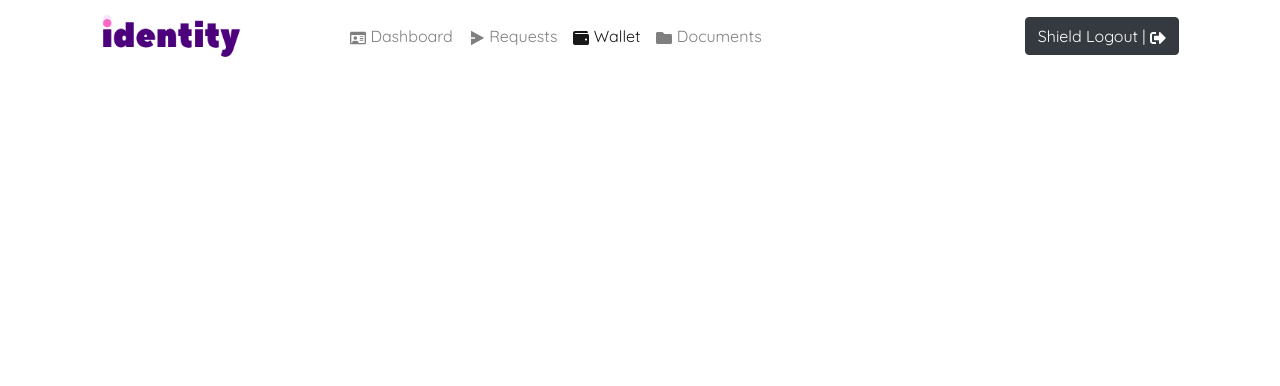
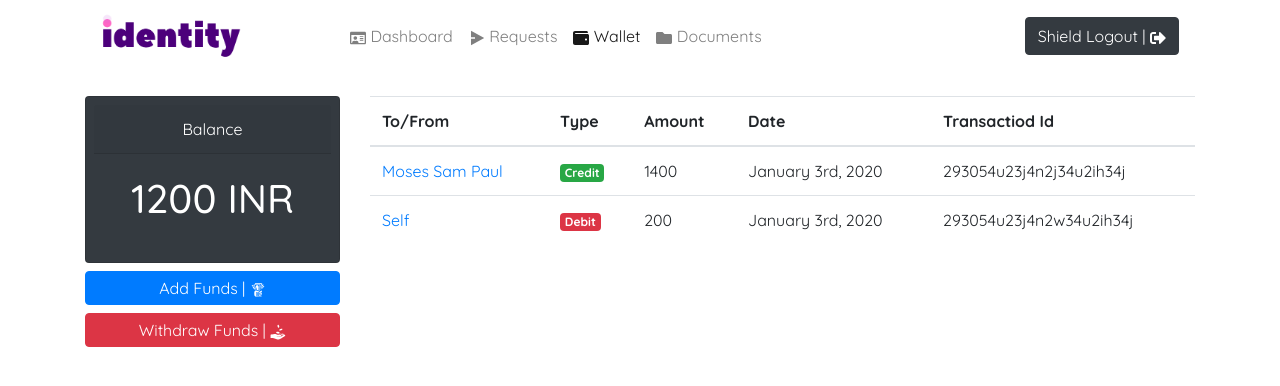
Before and after one commit to TheThirdPillar/Identity, a Next.js app in the folder identity-web-app/: page /user/wallet in a window 1280 px wide. Shown: the top 386 px of the page. Built offline with nearby package versions, Linux system fonts and the light colour scheme.

Commit message:
Added the wallet page

```diff
--- /dev/null
+++ b/identity-web-app/components/WalletCard.js
@@ -0,0 +1,43 @@
+import Row from 'react-bootstrap/Row'
+import Col from 'react-bootstrap/Col'
+import Card from 'react-bootstrap/Card'
+import Button from 'react-bootstrap/Button'
+
+import styles from '../styles/Home.module.css'
+import { GiReceiveMoney, GiTakeMyMoney } from 'react-icons/gi'
+
+function WalletCard(props) {
+  return (
+    <>
+      <Col xs={12} md={12} lg={3}>
+        <Row>
+          <Col xs={12} md={12} lg={12}>
+            <Card
+              bg="dark"
+              text="white"
+              className="p-2 w-100 text-center">
+              <Card.Header>
+                Balance
+              </Card.Header>
+              <Card.Body>
+                <Card.Title className={styles.cardTitleX2}>
+                  1200 INR
+                </Card.Title>
+              </Card.Body>
+            </Card>
+          </Col>
+        </Row>
+        <Row className="justify-content-center">
+          <Col xs={12} lg={12}>
+            <Button variant="primary" className="p-1 mt-2 w-100">Add Funds | <GiTakeMyMoney /></Button>
+          </Col>
+          <Col xs={12} lg={12}>
+            <Button variant="danger" className="p-1 mt-2 w-100">Withdraw Funds | <GiReceiveMoney /></Button>
+          </Col>
+        </Row>
+      </Col>
+    </>
+  )
+}
+
+export default WalletCard
--- /dev/null
+++ b/identity-web-app/components/WalletContainer.js
@@ -0,0 +1,43 @@
+import Link from 'next/link'
+
+import Col from 'react-bootstrap/Col'
+import Table from 'react-bootstrap/Table'
+import Badge from 'react-bootstrap/Badge'
+
+function WalletContainer(props) {
+  return (
+    <>
+      <Col xs={12} lg={9}>
+        <Table hover responsive>
+          <thead>
+            <tr>
+              <th>To/From</th>
+              <th>Type</th>
+              <th>Amount</th>
+              <th>Date</th>
+              <th>Transactiod Id</th>
+            </tr>
+          </thead>
+          <tbody>
+            <tr>
+              <td><Link href="#">Moses Sam Paul</Link></td>
+              <td><Badge variant="success">Credit</Badge></td>
+              <td>1400</td>
+              <td>January 3rd, 2020</td>
+              <td>293054u23j4n2j34u2ih34j</td>
+            </tr>
+            <tr>
+              <td><Link href="#">Self</Link></td>
+              <td><Badge variant="danger">Debit</Badge></td>
+              <td>200</td>
+              <td>January 3rd, 2020</td>
+              <td>293054u23j4n2w34u2ih34j</td>
+            </tr>
+          </tbody>
+        </Table>
+      </Col>
+    </>
+  )
+}
+
+export default WalletContainer
--- a/identity-web-app/pages/user/wallet.js
+++ b/identity-web-app/pages/user/wallet.js
@@ -1,6 +1,9 @@
 import Head from 'next/head'
+import Row from 'react-bootstrap/Row'
 
 import DefaultLayout from '../../layout/DefaultLayout'
+import WalletCard from '../../components/WalletCard'
+import WalletContainer from '../../components/WalletContainer'
 
 export default function UserDashboard() {
   const isUserSession = true
@@ -9,6 +12,10 @@ export default function UserDashboard() {
       <Head>
         <title>Identity - Wallet</title>
       </Head>
+      <Row className="mt-4">
+        <WalletCard />
+        <WalletContainer />
+      </Row>
     </DefaultLayout>
   )
 }
```
